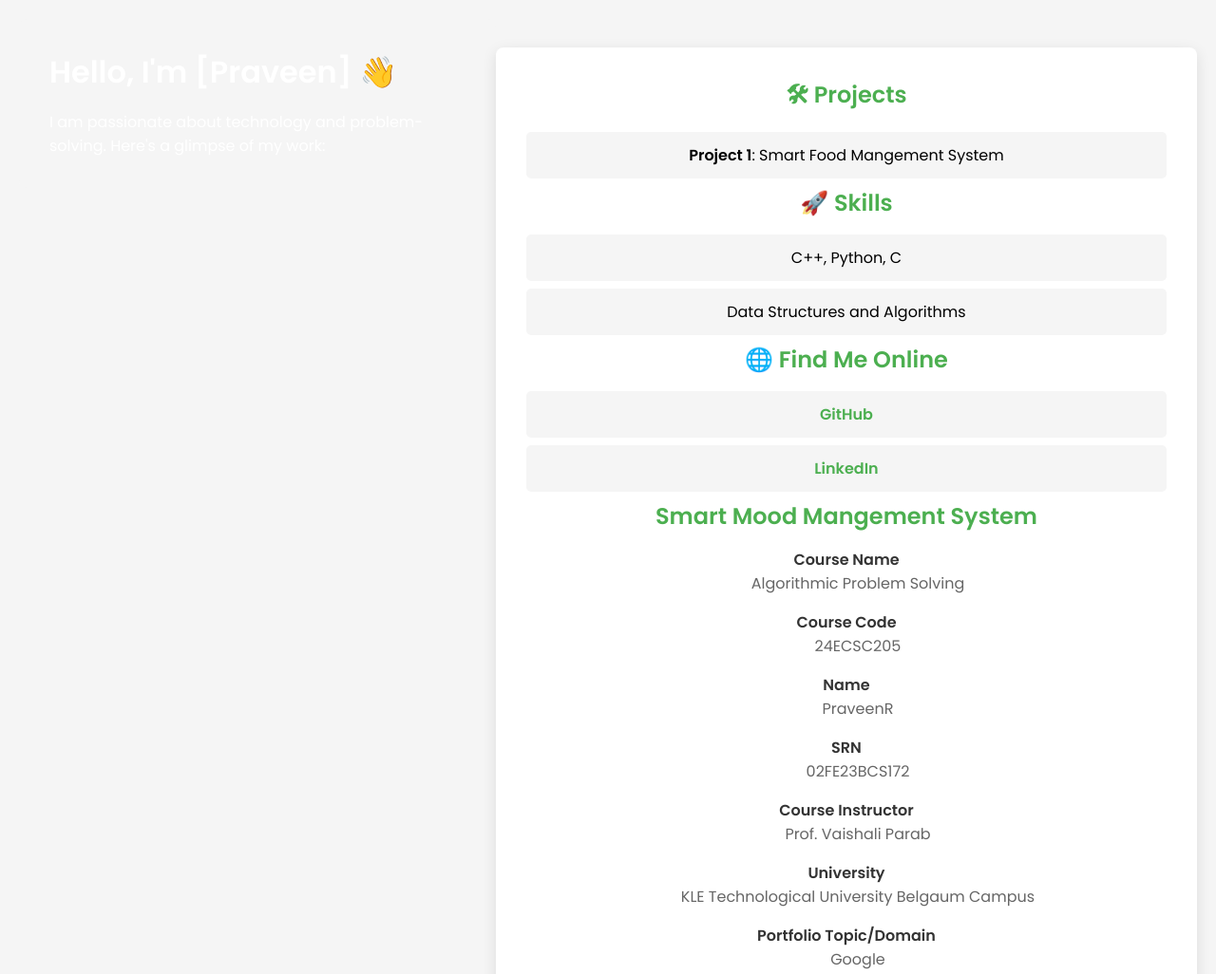
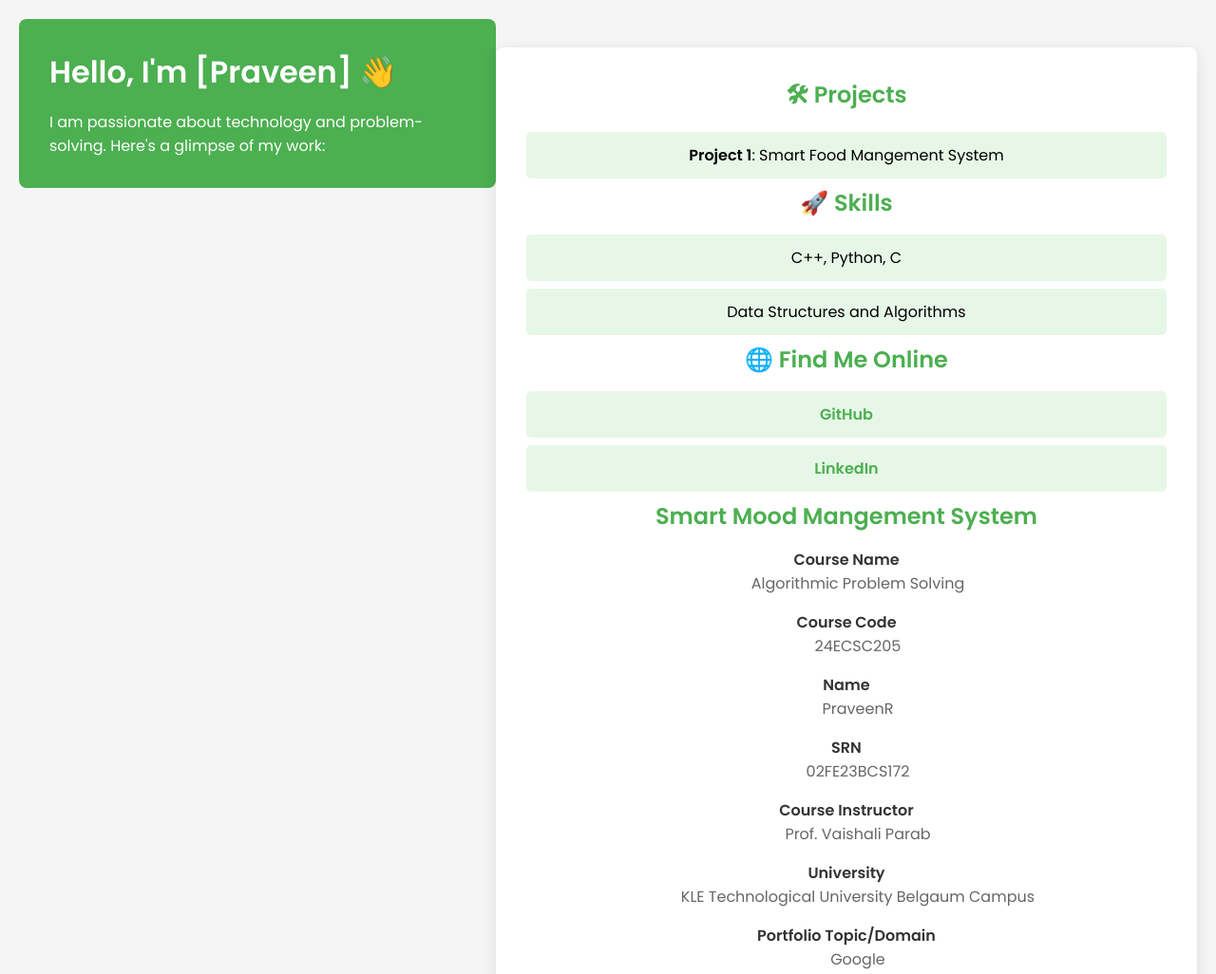
Before and after one commit to Praveenramatirth/smart-food-management-system.github.io, a plain HTML site: page index.html in a window 1280 px wide. Shown: the top 1026 px of the page at 95% size. Drawn offline with Linux system fonts and the light colour scheme.

Commit message:
Update style.css
Signed-off-by: Praveenramatirth <ramatirthpraveen@gmail.com>

```diff
--- a/style.css
+++ b/style.css
@@ -31,7 +31,7 @@ section {
 
 /* Header */
 header {
-    background-color: #f5f5f5;
+    background-color: #4CAF50;
     color: white;
     padding: 2rem;
     border-radius: 8px;
@@ -60,7 +60,7 @@ ul {
 }
 
 ul li {
-    background-color: #f5f5f5;
+    background-color: #e7f7e7;
     margin-bottom: 0.5rem;
     padding: 0.75rem;
     border-radius: 5px;
@@ -105,6 +105,6 @@ blockquote {
     }
 
     header {
-        padding: 1.5rem;
-    }
+        padding: 1.5rem;
+    }
 }
```
